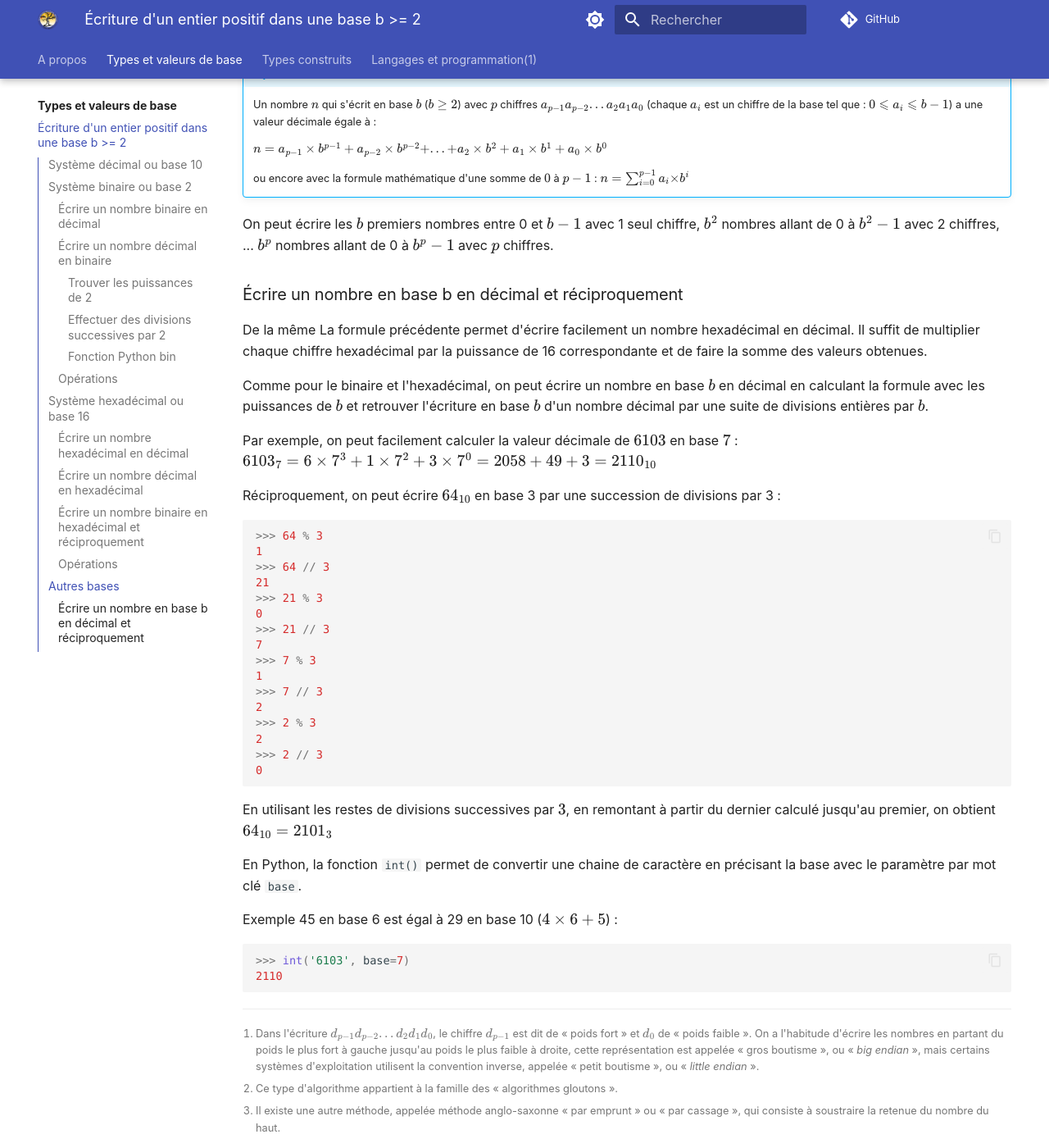
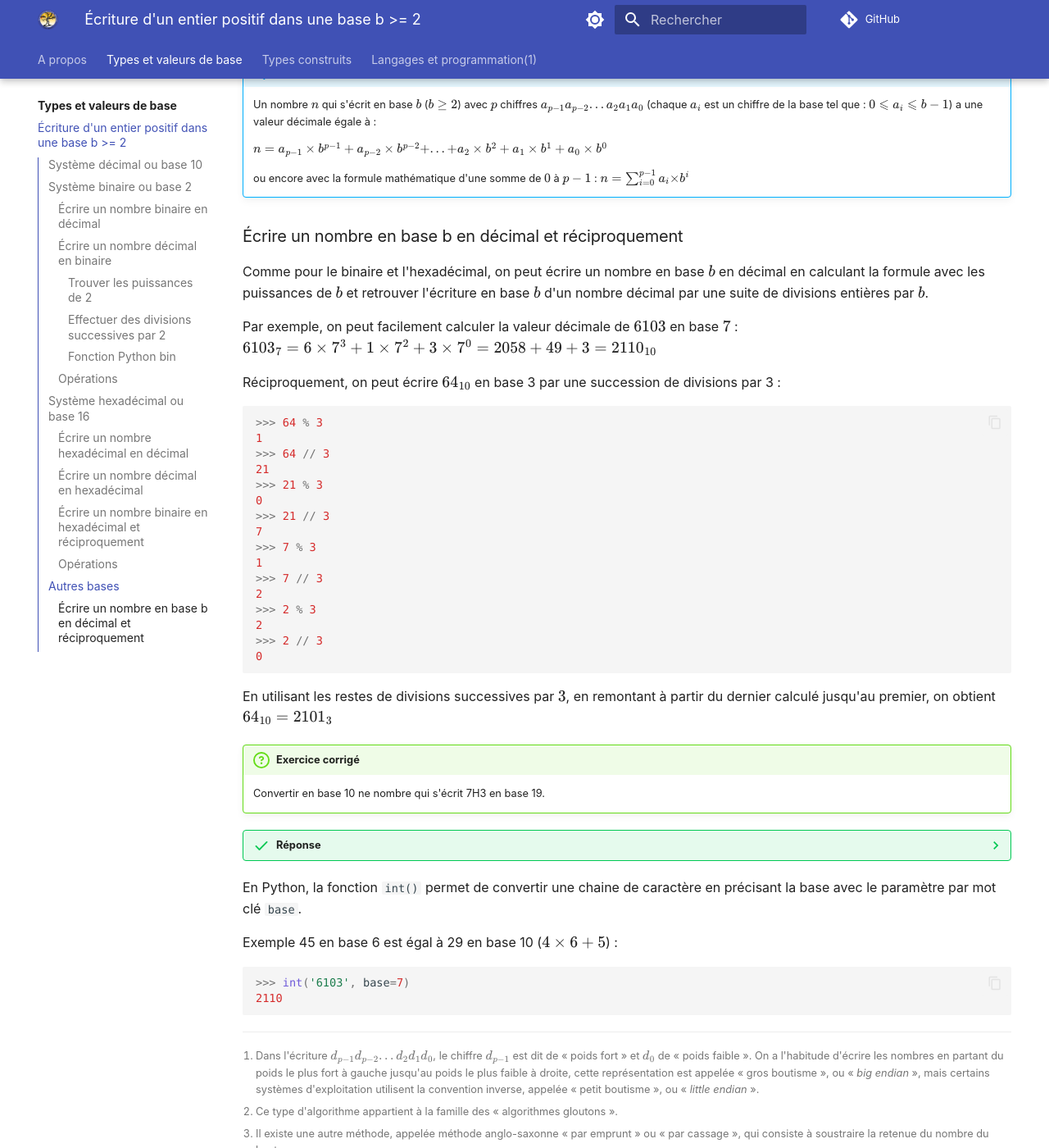
Before and after one commit to eipaca/NSI-1, an MkDocs documentation site: the page built from docs/types-et-valeurs-de-base/1-ecriture-entier-positif-en-base-b.md, in a window 1280 px wide and 1400 px high, scrolled down 19942 px. Shown: the whole window at 82% size. Built offline with MkDocs 1.6.1 and Material for MkDocs 9.7.7, drawn with Linux system fonts in a browser that asks for light colours; emoji names are drawn with the system emoji font; comment, search, counter and statistics services are not loaded.

Commit message:
Add files via upload

```diff
--- a/docs/types-et-valeurs-de-base/1-ecriture-entier-positif-en-base-b.md
+++ b/docs/types-et-valeurs-de-base/1-ecriture-entier-positif-en-base-b.md
@@ -1063,15 +1063,9 @@ En base $b$, on utilise $b$ symboles, appelés chiffres, de valeurs allant de 0
 	$n = \sum_{i=0}^{p-1} a_i × b^i$
 
 
-On peut écrire les $b$ premiers nombres entre 0 et $b-1$ avec 1 seul chiffre, $b^2$ nombres allant de 0 à $b^2-1$ avec 2 chiffres, ... $b^p$ nombres allant de 0 à $b^p-1$ avec $p$ chiffres.
-
-
 
 
 ### Écrire un nombre en base b en décimal et réciproquement
-
-De la même
-La formule précédente permet d'écrire facilement un nombre hexadécimal en décimal. Il suffit de multiplier chaque chiffre hexadécimal par la puissance de 16 correspondante et de faire la somme des valeurs obtenues.
 
 Comme pour le binaire et l'hexadécimal, on peut écrire un nombre en base $b$ en décimal en calculant la formule avec les puissances de $b$ et retrouver l'écriture en base $b$ d'un nombre décimal par une suite de divisions entières par $b$.
 
@@ -1100,6 +1094,20 @@ Réciproquement, on peut écrire $64_{10}$ en base 3 par une succession de divis
 En utilisant les restes de divisions successives par $3$, en remontant à partir du dernier calculé jusqu'au premier, on obtient $64_{10} = 2101_3$
 
 
+!!! question "Exercice corrigé"
+	Convertir en base 10 ne nombre qui s'écrit 7H3 en base 19.
+
+
+
+??? Success "Réponse"
+	Notons que H en base 19 est égal à 17 en base 10 ($A_{19}=10_{10}$, $B_{19}=11_{10}$, ..., $G_{19}=16_{10}$, et $H_{19}=14_{10}$).
+
+	On peut alors calculer :
+	$7H3_{19} = 7 \times 19^2 +  17 \times 19^1 3 \times 19^0 = $
+
+
+
+
 En Python, la fonction `int()` permet de convertir une chaine de caractère en précisant la base avec le paramètre par mot clé `base`.
 
 Exemple 45 en base 6 est égal à 29 en base 10 ($4 \times 6  + 5$) :
```
